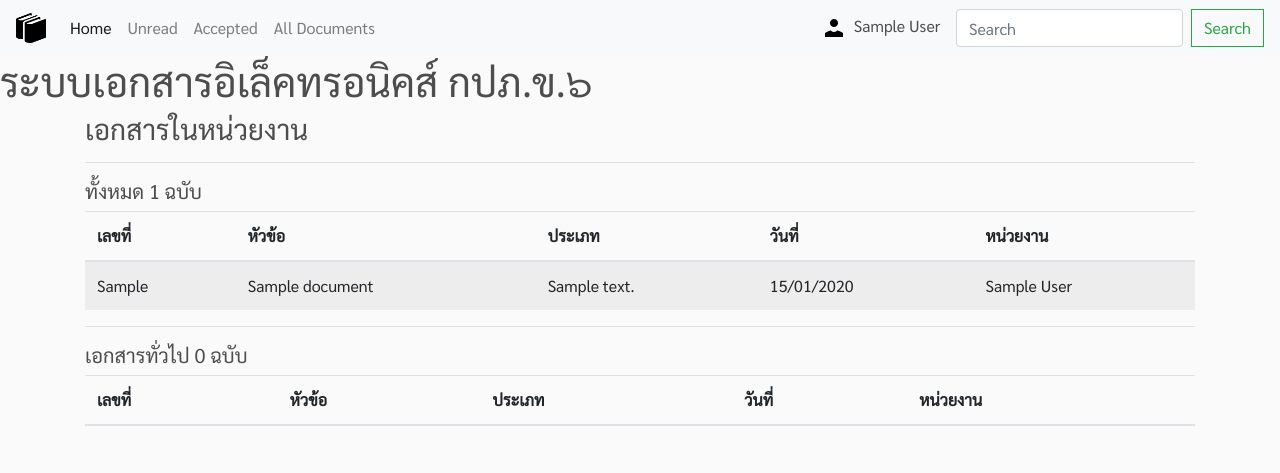
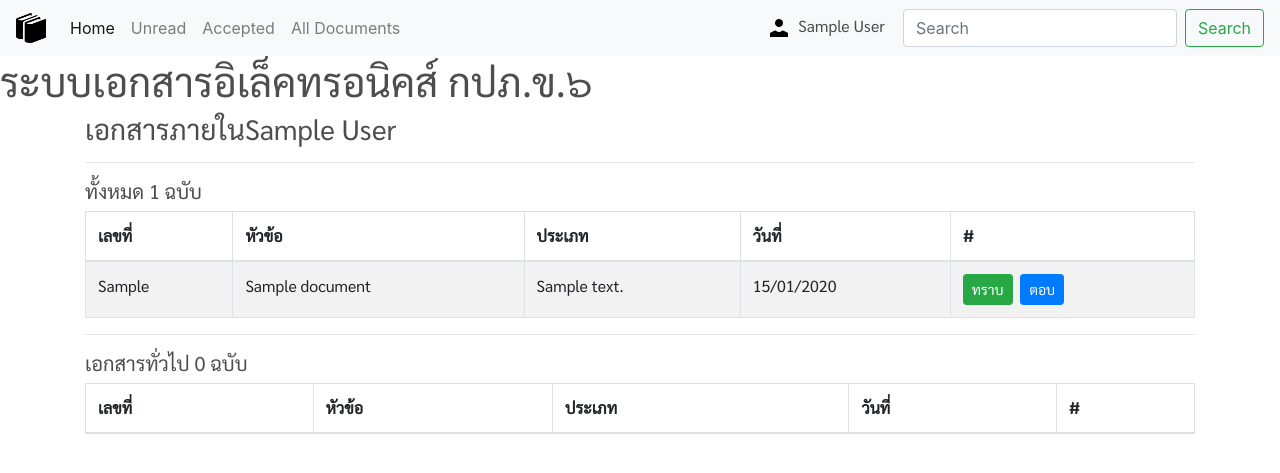
Before and after one commit to rutthawitc/docs_mgmt, a Django app: page /showbydept/ in a window 1280 px wide. Shown: the top 473 px of the page. Run offline with Django 3.2, Linux system fonts and the light colour scheme; a user stored in the database is signed in; tables that the repository leaves empty hold one stand-in row (values such as "Sample post"); lists and menus that the app fills with data are empty; some libraries are stand-ins or nearby versions.

Commit message:
Add accept script ONLY not apply action

```diff
--- a/docsmgmt_project/docsmgmt/static/css/main.css
+++ b/docsmgmt_project/docsmgmt/static/css/main.css
@@ -1,3 +1,4 @@
+@charset "UTF-8";
 body{
 	background-color: hsl(0, 0%, 98%);
 	font-family: 'Sarabun', sans-serif;
@@ -52,8 +53,8 @@ h1,h2,h3,h4,h5,h6{
 	margin-top: 10px;
 }
 
-.btn{
-	border-radius: 0;
+.btn-space {
+    margin-right: 50px;
 }
 
 .row-image{
--- a/docsmgmt_project/docsmgmt/static/js/accept.js
+++ b/docsmgmt_project/docsmgmt/static/js/accept.js
@@ -17,7 +17,7 @@ for (i = 0; i < acceptBtns.length; i++) {
 
 function acceptedDocument(documentId, action){
     console.log('User logged in OK')
-    var url = '/updateaccepted/'
+    var url = '/accepted/'
     fetch(url, {
         method: 'POST',
         headers:{
--- a/docsmgmt_project/docsmgmt/templates/docsmgmt/base.html
+++ b/docsmgmt_project/docsmgmt/templates/docsmgmt/base.html
@@ -5,12 +5,14 @@
     <!-- Required meta tags -->
     <meta charset="utf-8">
     <meta name="viewport" content="width=device-width, initial-scale=1, shrink-to-fit=yes">
+
+    <!--custom CSS-->
+    <link rel="stylesheet" type="text/css" href="{% static 'css/main.css' %}">
     <!--Google Font-->
     <link href="https://fonts.googleapis.com/css2?family=Sarabun&display=swap" rel="stylesheet">
     <!-- Bootstrap CSS -->
     <link rel="stylesheet" href="https://stackpath.bootstrapcdn.com/bootstrap/4.4.1/css/bootstrap.min.css" integrity="sha384-Vkoo8x4CGsO3+Hhxv8T/Q5PaXtkKtu6ug5TOeNV6gBiFeWPGFN9MuhOf23Q9Ifjh" crossorigin="anonymous">
-    <!--custom CSS-->
-    <link rel="stylesheet" type="text/css" href="{% static 'css/main.css' %}">
+
     <!--Fav icon-->
     <link rel="shortcut icon" type="image/png" href="{% static 'images/statistic-document.png' %}"/>
     <!--getToken-->
--- a/docsmgmt_project/docsmgmt/templates/docsmgmt/docsbydept.html
+++ b/docsmgmt_project/docsmgmt/templates/docsmgmt/docsbydept.html
@@ -1,18 +1,17 @@
 {% extends 'docsmgmt/base.html' %}
-{% load static %}
 {% block content %}
 <div class='container'>
-<h3>เอกสารในหน่วยงาน</h3>
+<h3>เอกสารภายใน{{request.user.profile.dept}}</h3>
 <hr>
 <h5>ทั้งหมด {{ docs_dept.count }} ฉบับ</h5>
-<table class="table table-striped">
+<table class="table table-striped table-bordered">
     <thead>
       <tr>
         <th scope="col">เลขที่</th>
         <th scope="col">หัวข้อ</th>
         <th scope="col">ประเภท</th>
         <th scope="col">วันที่</th>
-        <th scope="col">หน่วยงาน</th>
+        <th scope="col">#</th>
       </tr>
     </thead>
     {% for doc in docs_dept %}
@@ -22,7 +21,10 @@
         <td>{{doc.doc_title}}</td>
         <td>{{doc.type_code.type_desc}}</td>
         <td>{{doc.doc_date|date:'d/m/Y'}}</td>
-        <td>{{doc.doc_dept}}</td>
+        <td>
+            <button type="button" class="btn btn-success btn-sm accept-doc mr-1" data-action="accept" data-document="{{doc.id}}">ทราบ</button>
+            <button type="button" class="btn btn-primary btn-sm">ตอบ</button>
+        </td>
       </tr>
     </tbody>
     {% endfor %}
@@ -30,14 +32,14 @@
 <!--เอกสารทั่วไป-->
 <hr>
 <h5>เอกสารทั่วไป {{ all_docs.count }} ฉบับ</h5>
-<table class="table table-striped">
+<table class="table table-striped table-bordered">
     <thead>
       <tr>
         <th scope="col">เลขที่</th>
         <th scope="col">หัวข้อ</th>
         <th scope="col">ประเภท</th>
         <th scope="col">วันที่</th>
-        <th scope="col">หน่วยงาน</th>
+        <th scope="col">#</th>
       </tr>
     </thead>
     {% for doc in all_docs %}
@@ -47,7 +49,10 @@
         <td>{{doc.doc_title}}</td>
         <td>{{doc.type_code.type_desc}}</td>
         <td>{{doc.doc_date|date:'d/m/Y'}}</td>
-        <td>{{doc.doc_dept}}</td>
+        <td>
+            <button type="button" class="btn btn-success btn-sm mr-1">ทราบ</button>
+            <button type="button" class="btn btn-primary btn-sm">ตอบ</button>
+        </td>
       </tr>
     </tbody>
     {% endfor %}
--- a/docsmgmt_project/docsmgmt/urls.py
+++ b/docsmgmt_project/docsmgmt/urls.py
@@ -1,8 +1,9 @@
 from django.urls import path, include
-from .views import Home, ShowAllDocuments, ShowDocsByDept
+from .views import Home, ShowAllDocuments, ShowDocsByDept, UpdateAccepted
 
 urlpatterns = [
     path('', Home, name='home'),
     path('showall/', ShowAllDocuments, name='showalldocs'),
     path('showbydept/', ShowDocsByDept, name='showbydept'),
+    path('accepted/', UpdateAccepted, name='accepted'),
 ]
--- a/docsmgmt_project/docsmgmt/views.py
+++ b/docsmgmt_project/docsmgmt/views.py
@@ -1,5 +1,7 @@
 from django.shortcuts import render
 from .models import Documents, UserProfile, UserDepartment
+import json
+from django.http import JsonResponse
 
 # Create your views here.
 def Home(request):
@@ -19,3 +21,22 @@ def ShowDocsByDept(request):
     error ={"No data!"}
     context = {'all_docs':all_docs, 'docs_dept':docs_dept, 'error':error}
     return render(request, 'docsmgmt/docsbydept.html', context)
+
+def UpdateAccepted(request):
+    data = json.loads(request.body)
+    documentId = data['documentId']
+    action = data['action']
+    print('Document Id:', documentId)
+    print('Action:', action)
+
+    #Set values
+    user = request.user.profile
+    document = Documents.objects.get(id=documentId)
+
+    #accepted = DocAccepted.objects.create(user=user, docs=document)
+    #accepted.save()
+
+    print('User:', user)
+    print('Document ID:', document)
+
+    return JsonResponse('Accepted', safe=False)
```
